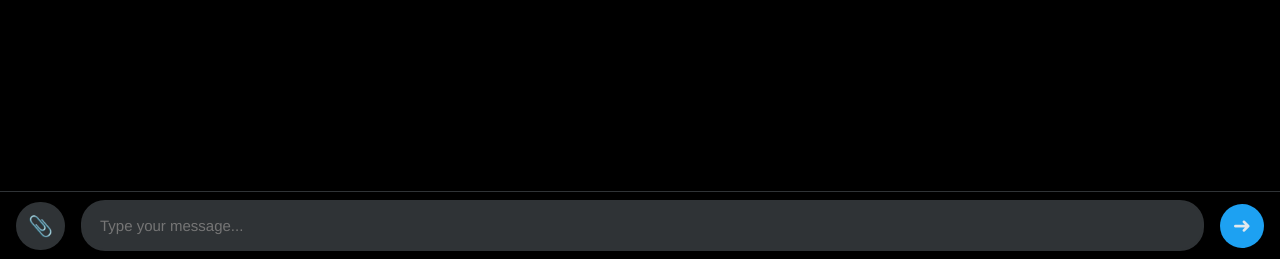
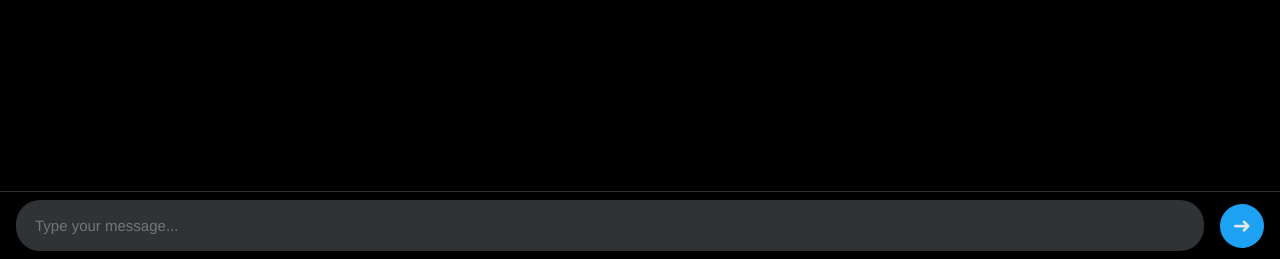
Before and after one commit to shahariarmahfuz/Custom, a Flask app: template templates/chat_combined.html in a window 1280 px wide. Shown: the part 541-800 px from the top of the page. Run offline with Flask 3, Linux system fonts and the light colour scheme; the template is opened without the code that fills it, so the values that code supplies are empty; some libraries are stand-ins or nearby versions; some web fonts are replaced.

Commit message:
Update chat_combined.html

```diff
--- a/templates/chat_combined.html
+++ b/templates/chat_combined.html
@@ -416,31 +416,6 @@
         .sidebar-button:hover {
             background-color: #333;
         }
-
-        .input-file-container {
-            position: relative;
-            overflow: hidden;
-            border-radius: 24px;
-            background-color: var(--input-bg-color);
-            display: flex;
-            align-items: center;
-            padding: 2px;
-            margin-right: 8px;
-        }
-
-        .input-file-container input[type=file] {
-            font-size: 100px;
-            position: absolute;
-            left: 0;
-            top: 0;
-            opacity: 0;
-        }
-
-        .attach-icon {
-            padding: 10px;
-            color: var(--text-color);
-            font-size: 20px;
-        }
     </style>
 </head>
 <body>
@@ -462,10 +437,6 @@
     {% endfor %}
 </div>
 <div class="input-area">
-        <div class="input-file-container">
-            <label for="image_upload" class="attach-icon">📎</label>
-            <input type="file" id="image_upload" name="image" accept="image/*">
-        </div>
         <div class="input-container">
             <input type="hidden" id="chat_id" value="{{ chat_id }}">
             <textarea id="user_input" placeholder="Type your message..." rows="1"></textarea>
@@ -490,16 +461,10 @@
     <script>
         let historySidebar = null;
         let overlay = null;
-        let imageFile = null;
 
         document.addEventListener('DOMContentLoaded', function() {
             historySidebar = document.getElementById("history_sidebar");
             overlay = document.getElementById("overlay");
-            const imageUpload = document.getElementById('image_upload');
-
-            imageUpload.addEventListener('change', function() {
-                imageFile = this.files[0];
-            });
 
             // Textarea auto-resize
             const textarea = document.getElementById('user_input');
@@ -511,7 +476,9 @@
             // Send message on Enter (without Shift)
             textarea.addEventListener('keydown', function(e) {
                 if (e.key === 'Enter' && !e.shiftKey) {
+                    // Prevent default newline behavior, but don't send
                     e.preventDefault();
+                    // Instead, insert a newline character manually
                     const start = this.selectionStart;
                     const end = this.selectionEnd;
                     this.value = this.value.substring(0, start) + "\n" + this.value.substring(end);
@@ -545,6 +512,7 @@
                         return;
                     }
 
+                    // Sort chats by creation date (newest first)
                     const sortedChats = Object.entries(data).sort(([, a], [, b]) => {
                         return new Date(b.created_at) - new Date(a.created_at);
                     });
@@ -584,32 +552,16 @@
             const chatId = document.getElementById('chat_id').value;
             const message = userInput.value.trim();
 
-            if (!message && !imageFile) return;
-
-            const formData = new FormData();
-            formData.append('user_input', message);
-            formData.append('chat_id', chatId);
-            if (imageFile) {
-                formData.append('image', imageFile);
-            }
+            if (!message) return;
 
             // Display user message immediately
-            if (message) {
             const userMessageDiv = document.createElement('div');
             userMessageDiv.className = 'user-message-container';
             userMessageDiv.innerHTML = `<div class="user-message">${message}</div>`;
             chatArea.appendChild(userMessageDiv);
+
             userInput.value = '';
             userInput.style.height = 'auto';
-            }
-            if (imageFile) {
-                const imageNameDiv = document.createElement('div');
-                imageNameDiv.className = 'user-message-container';
-                imageNameDiv.innerHTML = `<div class="user-message">Image attached: ${imageFile.name}</div>`;
-                chatArea.appendChild(imageNameDiv);
-                document.getElementById('image_upload').value = ''; // Clear the file input
-                imageFile = null;
-            }
 
             const loadingId = 'loading-' + Date.now();
             const loadingDiv = document.createElement('div');
@@ -621,7 +573,10 @@
 
             fetch('/chat', {
                 method: 'POST',
-                body: formData,
+                headers: {
+                    'Content-Type': 'application/x-www-form-urlencoded',
+                },
+                body: `user_input=${encodeURIComponent(message)}&chat_id=${encodeURIComponent(chatId)}`,
             })
             .then(response => response.json())
             .then(data => {
@@ -644,7 +599,7 @@
                 errorDiv.style.color = '#ff4444';
                 errorDiv.textContent = 'Error sending message';
                 chatArea.appendChild(errorDiv);
-                chatArea.scrollTop = chatArea.scrollTop = chatArea.scrollHeight;
+                chatArea.scrollTop = chatArea.scrollHeight;
             });
         }
     </script>
```
Lines whose indentation alone changed are shown as unchanged.
